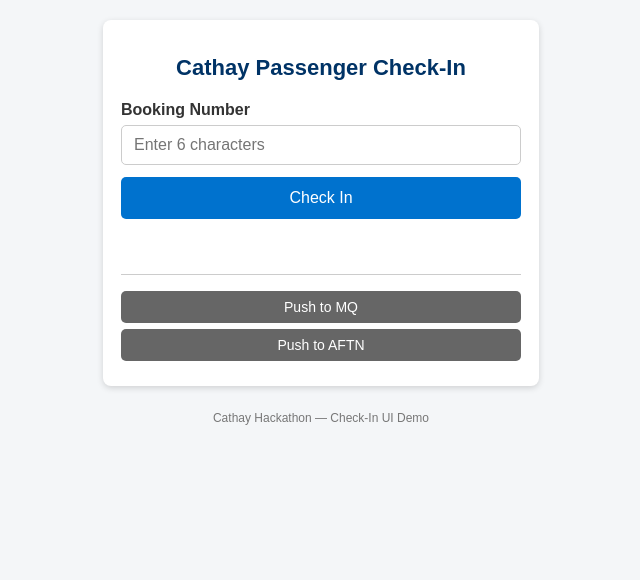
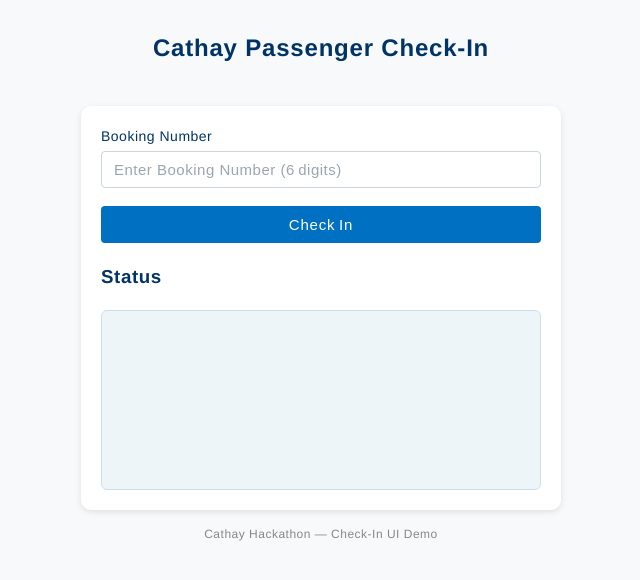
Before and after one commit to lamooon/cathay, a website: page index.html in a window 1280 px wide. Shown: the whole page, without its empty margins (319-959 px from the left). Drawn offline with Linux system fonts and the light colour scheme.

Commit message:
Edited end-to-end UI demo

```diff
--- a/index.html
+++ b/index.html
@@ -3,195 +3,259 @@
 <head>
     <meta charset="UTF-8" />
     <meta name="viewport" content="width=device-width, initial-scale=1.0" />
-    <title>Cathay Check-In Demo</title>
+    <title>Cathay Check‑In Demo</title>
     <style>
+        * { box-sizing: border-box; }
+
         body {
-            font-family: Arial, sans-serif;
-            background: #f4f6f8;
+            font-family: "Helvetica Neue", Arial, sans-serif;
+            background-color: #f7f9fb;
+            color: #003366;
             display: flex;
             flex-direction: column;
             align-items: center;
-            padding: 20px;
             margin: 0;
+            padding: 0;
+            letter-spacing: 0.4px;   /* wider overall text spacing */
+            line-height: 1.5;
         }
 
-        .wrapper {
-            background: #ffffff;
-            border-radius: 8px;
-            box-shadow: 0 2px 6px rgba(0, 0, 0, 0.15);
-            width: 95%;
-            max-width: 400px;
-            padding: 20px 18px 25px;
+        h2 {
+            margin-top: 30px;
+            text-align: center;
+            letter-spacing: 0.8px;
         }
 
-        h1 {
-            text-align: center;
-            color: #003366;
-            margin-bottom: 20px;
-            font-size: 22px;
+        .panel {
+            width: 90%;
+            max-width: 480px;
+            background: #ffffff;
+            border-radius: 10px;
+            padding: 20px;
+            box-shadow: 0 2px 6px rgba(0,0,0,0.1);
+            margin-top: 20px;
         }
 
-        .label {
-            font-weight: 600;
-            color: #333;
-            margin-bottom: 6px;
+        label {
             display: block;
+            margin-bottom: 4px;
+            font-size: 14px;
+            color: #003366;
+            letter-spacing: 0.5px;
         }
 
-        input {
-            display: block;
+        input, select {
             width: 100%;
-            box-sizing: border-box;
-            padding: 10px 12px;
-            font-size: 16px;
-            font-family: inherit;
-            border: 1.5px solid #ccc;
-            border-radius: 5px;
+            padding: 9px 12px;
+            border: 1px solid #ccd4dc;
+            border-radius: 4px;
+            margin-bottom: 12px;
+            font-size: 15px;
             outline: none;
-            transition: border-color 0.2s, box-shadow 0.2s;
-            margin-bottom: 12px;
+            background-color: #fff;
+            letter-spacing: 0.6px;
+            transition: border 0.2s ease;
         }
 
-        input:focus {
-            border-color: #0072ce;
-            box-shadow: 0 0 0 1px #0072ce40;
+        input::placeholder {
+            color: #9aa5b1;
+            letter-spacing: 0.5px;
         }
 
-        button {
-            display: block;
-            width: 100%;
-            padding: 12px;
-            border: none;
-            border-radius: 5px;
-            background-color: #0072ce;
-            color: #fff;
-            font-size: 16px;
-            cursor: pointer;
-            transition: background 0.25s;
-            margin-top: 6px;
+        input:focus, select:focus {
+            border-color: #0071c2;
+            box-shadow: 0 0 3px rgba(0,113,194,0.25);
         }
 
-        button:hover {
-            background-color: #004b93;
+        select option.red-tag { color: #cc0000; font-weight: 600; }
+        select option.blue-tag { color: #0066cc; font-weight: 600; }
+
+        button {
+            width: 100%;
+            padding: 10px;
+            background-color: #0071c2;
+            color: white;
+            border: none;
+            border-radius: 4px;
+            cursor: pointer;
+            margin-top: 6px;
+            font-size: 15px;
+            letter-spacing: 0.8px;
+            transition: background-color 0.2s ease;
         }
 
-        .message {
-            text-align: center;
-            margin-top: 10px;
-            font-weight: bold;
-            min-height: 20px;
+        button:hover { background-color: #005fa3; }
+
+        .boarding-pass {
+            border: 2px dashed #ccc;
+            padding: 12px;
+            margin-top: 14px;
+            font-family: monospace;
+            display: none;
+            background-color: #fbfcfd;
+            letter-spacing: 0.5px;
         }
 
-        .ticket {
-            border: 2px dashed #555;
-            padding: 15px;
+        #statusBox {
             font-family: monospace;
-            margin-top: 20px;
-            background: #fafafa;
-            display: none;
+            background: #eef5f9;
+            border: 1px solid #ccddee;
+            border-radius: 6px;
+            padding: 10px;
+            height: 180px;
+            overflow-y: auto;
+            font-size: 14px;
+            color: #003366;
+            white-space: pre-wrap;
+            letter-spacing: 0.5px;
+            line-height: 1.4;
         }
 
-        .ticket h2 {
-            text-align: center;
-            color: #003366;
-            font-size: 18px;
-            margin-bottom: 8px;
+        #buttonsArea {
+            display: none;
+            margin-top: 12px;
         }
 
-        .ticket .row {
-            display: flex;
-            justify-content: space-between;
-            margin: 3px 0;
+        #nextBtn {
+            background-color: #28a745;
         }
 
-        .backend {
-            border-top: 1px solid #ccc;
-            margin-top: 25px;
-            padding-top: 10px;
+        #nextBtn:hover {
+            background-color: #1d8837;
         }
 
-        .backend button {
-            background: #666;
-            font-size: 14px;
-            padding: 8px;
-            margin-top: 6px;
-        }
-
-        .footer {
-            margin-top: 25px;
-            text-align: center;
+        small.tag-note {
+            display: block;
+            margin-top: -6px;
+            margin-bottom: 10px;
+            color: #555;
             font-size: 12px;
-            color: #777;
-        }
-
-        @media (max-width: 480px) {
-            .ticket .row {
-                flex-direction: column;
-                font-size: 14px;
-            }
+            letter-spacing: 0.4px;
         }
     </style>
+</head>
 
-    <script>
-      function checkIn() {
-        const bn = document.getElementById("bookingNo").value.trim();
-        const msg = document.getElementById("msg");
-        const ticket = document.getElementById("ticket");
-
-        if (!bn || bn.length !== 6) {
-          msg.style.color = "red";
-          msg.textContent = "❌ Invalid Booking Number (must be 6 characters)";
-          ticket.style.display = "none";
-          return;
-        }
-
-        msg.style.color = "green";
-        msg.textContent = "✅ Booking " + bn + " checked in";
-
-        // Display fake boarding pass with BN
-        document.getElementById("bnDisplay").textContent = bn;
-        ticket.style.display = "block";
-      }
-
-      function fakePush(type) {
-        const msg = document.getElementById("msg");
-        msg.style.color = "#0072ce";
-        msg.textContent = type + " sent (demo only)";
-      }
-    </script>
-</head>
 <body>
 
-<div class="wrapper">
-    <h1>Cathay Passenger Check-In</h1>
+<h2>Cathay Passenger Check‑In</h2>
 
-    <label class="label" for="bookingNo">Booking Number</label>
-    <input id="bookingNo" type="text" maxlength="6" placeholder="Enter 6 characters" />
+<div class="panel">
+    <!-- Step 1: Booking number -->
+    <label for="bn">Booking Number</label>
+    <input id="bn" type="text" placeholder="Enter Booking Number (6 digits)" maxlength="6" />
+    <button id="checkinBtn" onclick="handleCheckIn()">Check In</button>
 
-    <button onclick="checkIn()">Check In</button>
-    <div id="msg" class="message"></div>
-
-    <div id="ticket" class="ticket">
-        <h2>Boarding Pass</h2>
-        <div class="row"><span>NAME:</span> <span>LEE / AMY</span></div>
-        <div class="row"><span>FROM:</span> <span>HONG KONG</span></div>
-        <div class="row"><span>TO:</span> <span>SINGAPORE</span></div>
-        <div class="row"><span>FLIGHT NO.:</span> <span>CX739</span></div>
-        <div class="row"><span>DATE:</span> <span>24 OCT 2025</span></div>
-        <div class="row"><span>SEAT:</span> <span>16C</span></div>
-        <div class="row"><span>BN:</span> <span id="bnDisplay">ABC123</span></div>
-        <div class="row"><span>GATE:</span> <span>31</span></div>
-        <div class="row"><span>BOARD:</span> <span>18:10</span></div>
-        <div class="row"><span>CLOSE:</span> <span>18:40</span></div>
+    <!-- Boarding pass -->
+    <div id="boarding-pass" class="boarding-pass">
+        <b>Boarding Pass</b><br><br>
+        NAME: LEE / AMY<br>
+        FROM: HONG KONG<br>
+        TO: SINGAPORE<br>
+        FLIGHT NO.: CX739<br>
+        DATE: 24 OCT 2025<br>
+        SEAT: 16C<br>
+        BN: <span id="bp-bn"></span><br>
+        GATE: 31<br>
+        BOARD: 18:10<br>
+        CLOSE: 18:40<br>
     </div>
 
-    <div class="backend">
-        <button onclick="fakePush('Baggage MQ Push')">Push to MQ</button>
-        <button onclick="fakePush('Airport AFTN Push')">Push to AFTN</button>
+    <!-- Step 2: Baggage section -->
+    <div id="bagArea" style="display:none; margin-top:20px;">
+        <label for="bag">Baggage Tag Number</label>
+        <input id="bag" type="text" placeholder="Enter baggage tag" />
+
+        <label for="tagColor">Tag Color</label>
+        <select id="tagColor">
+            <option value="">Select Tag Color</option>
+            <option value="RED" class="red-tag">Red Tag (Singapore)</option>
+            <option value="BLUE" class="blue-tag">Blue Tag (Hong Kong)</option>
+        </select>
+        <small class="tag-note">
+            *Red Tag = Final Destination Singapore | Blue Tag = Through to Hong Kong hub
+        </small>
+
+        <label for="bagweight">Baggage Weight (kg)</label>
+        <input id="bagweight" type="number" placeholder="e.g. 22.5" />
+
+        <button onclick="handleBaggage()">Assign Baggage</button>
     </div>
+
+    <!-- Step 3: Push + next area -->
+    <div id="buttonsArea">
+        <button onclick="pushMQ()">Push to MQ</button>
+        <button onclick="pushAFTN()">Push to AFTN</button>
+        <button id="nextBtn" onclick="resetAll()">Next Customer</button>
+    </div>
+
+    <!-- Status -->
+    <h3 style="margin-top:20px; letter-spacing:0.6px;">Status</h3>
+    <div id="statusBox"></div>
 </div>
 
-<div class="footer">Cathay Hackathon — Check-In UI Demo</div>
+<p style="text-align:center; font-size:12px; color:#888; margin-top:15px; letter-spacing:0.5px;">
+    Cathay Hackathon — Check‑In UI Demo
+</p>
 
+<script>
+  const logBox = document.getElementById('statusBox');
+
+  function log(msg) {
+    const time = new Date().toLocaleString('en-US', {
+      hour12: true,
+      hour: '2-digit',
+      minute: '2-digit',
+      second: '2-digit'
+    });
+    logBox.textContent += `[${time}] ${msg}\n`;
+    logBox.scrollTop = logBox.scrollHeight;
+  }
+
+  // Step 1 — Validate booking number
+  function handleCheckIn() {
+    const input = document.getElementById('bn').value.trim().toUpperCase();
+    const pattern = /^[A-Z0-9]{6}$/;
+    if (!pattern.test(input)) {
+      alert('Please enter a valid 6‑character alphanumeric booking number.');
+      log('Invalid booking number entry.');
+      return;
+    }
+
+    document.getElementById('boarding-pass').style.display = 'block';
+    document.getElementById('bp-bn').textContent = input;
+    document.getElementById('bagArea').style.display = 'block';
+    log(`Passenger ${input} checked‑in.`);
+    log(`Boarding pass issued for flight CX739.`);
+  }
+
+  // Step 2 — Handle baggage info
+  function handleBaggage() {
+    const bag = document.getElementById('bag').value.trim() || 'BG001257';
+    const w = document.getElementById('bagweight').value || '22.5';
+    const color = document.getElementById('tagColor').value || 'DEFAULT';
+    log(`Baggage ${bag} assigned (${color} Tag,${w}kg).`);
+    document.getElementById('buttonsArea').style.display = 'block';
+  }
+
+  function pushMQ() {
+    log(`Message Queue update sent.`);
+  }
+
+  function pushAFTN() {
+    log(`AFTN message prepared and queued.`);
+  }
+
+  function resetAll() {
+    document.getElementById('bn').value = '';
+    document.getElementById('bag').value = '';
+    document.getElementById('bagweight').value = '';
+    document.getElementById('tagColor').selectedIndex = 0;
+    logBox.textContent = '';
+    document.getElementById('boarding-pass').style.display = 'none';
+    document.getElementById('bagArea').style.display = 'none';
+    document.getElementById('buttonsArea').style.display = 'none';
+    log(`Ready for next customer.`);
+  }
+</script>
 </body>
 </html>
```
